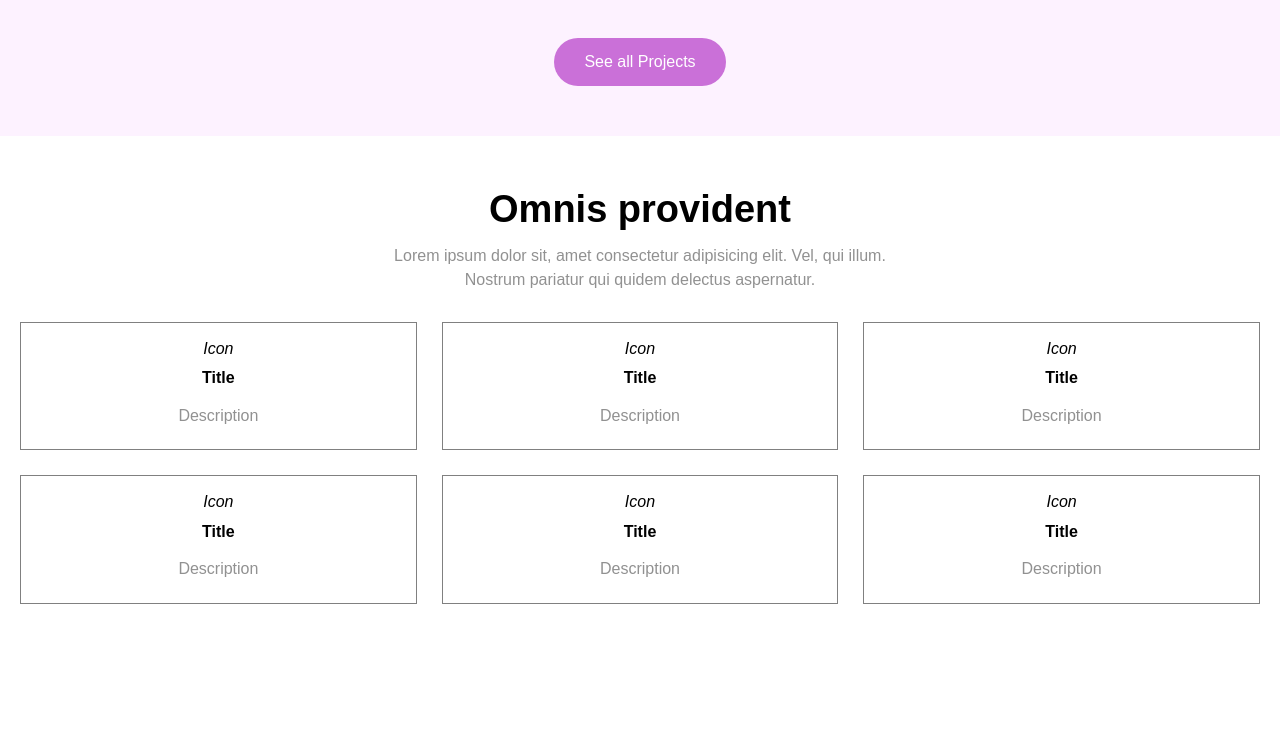
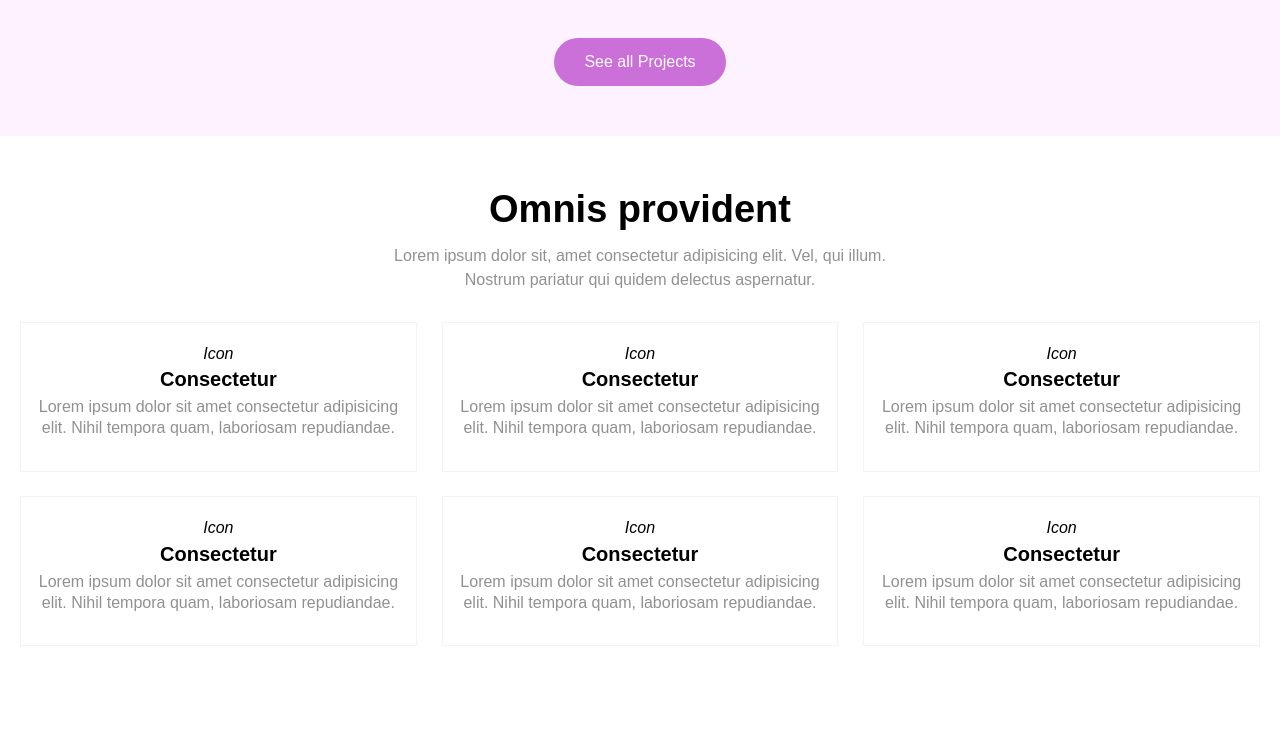
Before and after one commit to gerwld/wordpress-belon, a PHP site: page / in a window 1280 px wide. Shown: the part 1980-2721 px from the top of the page. Before the commit the page ends 2584 px from the top, so only its background shows below. Run offline with PHP 8.4, Linux system fonts and the light colour scheme.

Commit message:
Add benefits styles

```diff
--- a/index.css
+++ b/index.css
@@ -16,6 +16,10 @@
  --main-tp-background: rgba(0, 0, 0, 0.04);
  --main-anim: 0.3s ease;
  --slow-anim: 0.4s ease;
+
+ --shadow-main: rgba(0, 0, 0, 0.06) 0px 2px 7px;
+ --shadow-main_2:   rgba(0, 0, 0, 0.10) 0px 4px 8px;
+ --shadow-main_3:   rgba(0, 0, 0, 0.12) 0px 8px 10px;
 }
 
 body,
@@ -51,6 +55,11 @@ h2 {
 h3 {
  font-size: 34px;
  margin: 0.3em 0;
+}
+
+h4 {
+ font-size: 20px;
+ margin: 5px 0;
 }
 
 p {
@@ -607,7 +616,6 @@ p {
  display: flex;
  flex-wrap: wrap;
  justify-content: flex-start;
- align-items: flex-start;
  padding: 20px 0;
 }
 
@@ -617,9 +625,16 @@ p {
  flex-direction: column;
  align-items: center;
  max-width: 32%;
- padding: 15px;
+ min-height: 150px;
+ padding: 20px 15px;
  margin-bottom: 2%;
- border: 1px solid gray;
+ text-align: center;
+ border: 1px solid rgb(243, 243, 243);
+ transition: var(--main-anim);
+}
+
+.bb_block p {
+ margin: 0;
 }
 
 .bb_block:not(:nth-child(3n)) {
@@ -630,4 +645,8 @@ p {
  order: -2;
 }
 
+.bb_block:hover {
+ box-shadow: var( --shadow-main_3);
+}
+
 /* Benefits block styles end */
--- a/index.html
+++ b/index.html
@@ -143,35 +143,37 @@
     <div class="bb_content">
 
      <div class="bb_block">
-      <h4>Title</h4>
+      <h4>Consectetur</h4>
       <i>Icon</i>
-      <p>Description</p>
+      <p>Lorem ipsum dolor sit amet consectetur adipisicing elit. Nihil tempora quam, laboriosam repudiandae.</p>
      </div>
      <div class="bb_block">
-      <h4>Title</h4>
+      <h4>Consectetur</h4>
       <i>Icon</i>
-      <p>Description</p>
+      <p>Lorem ipsum dolor sit amet consectetur adipisicing elit. Nihil tempora quam, laboriosam repudiandae.</p>
      </div>
      <div class="bb_block">
-      <h4>Title</h4>
+      <h4>Consectetur</h4>
       <i>Icon</i>
-      <p>Description</p>
+      <p>Lorem ipsum dolor sit amet consectetur adipisicing elit. Nihil tempora quam, laboriosam repudiandae.</p>
      </div>
      <div class="bb_block">
-      <h4>Title</h4>
+      <h4>Consectetur</h4>
       <i>Icon</i>
-      <p>Description</p>
+      <p>Lorem ipsum dolor sit amet consectetur adipisicing elit. Nihil tempora quam, laboriosam repudiandae.</p>
      </div>
      <div class="bb_block">
-      <h4>Title</h4>
+      <h4>Consectetur</h4>
       <i>Icon</i>
-      <p>Description</p>
+      <p>Lorem ipsum dolor sit amet consectetur adipisicing elit. Nihil tempora quam, laboriosam repudiandae.</p>
      </div>
      <div class="bb_block">
-      <h4>Title</h4>
+      <h4>Consectetur</h4>
       <i>Icon</i>
-      <p>Description</p>
+      <p>Lorem ipsum dolor sit amet consectetur adipisicing elit. Nihil tempora quam, laboriosam repudiandae.</p>
      </div>
+
+
 
     </div>
    </div>
```
